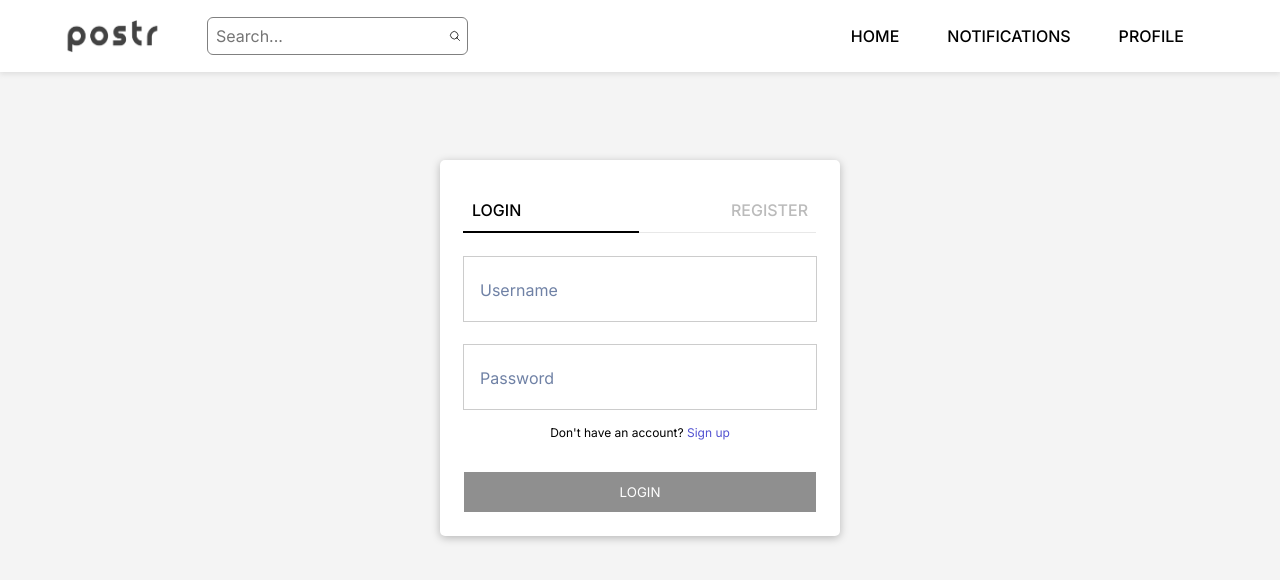
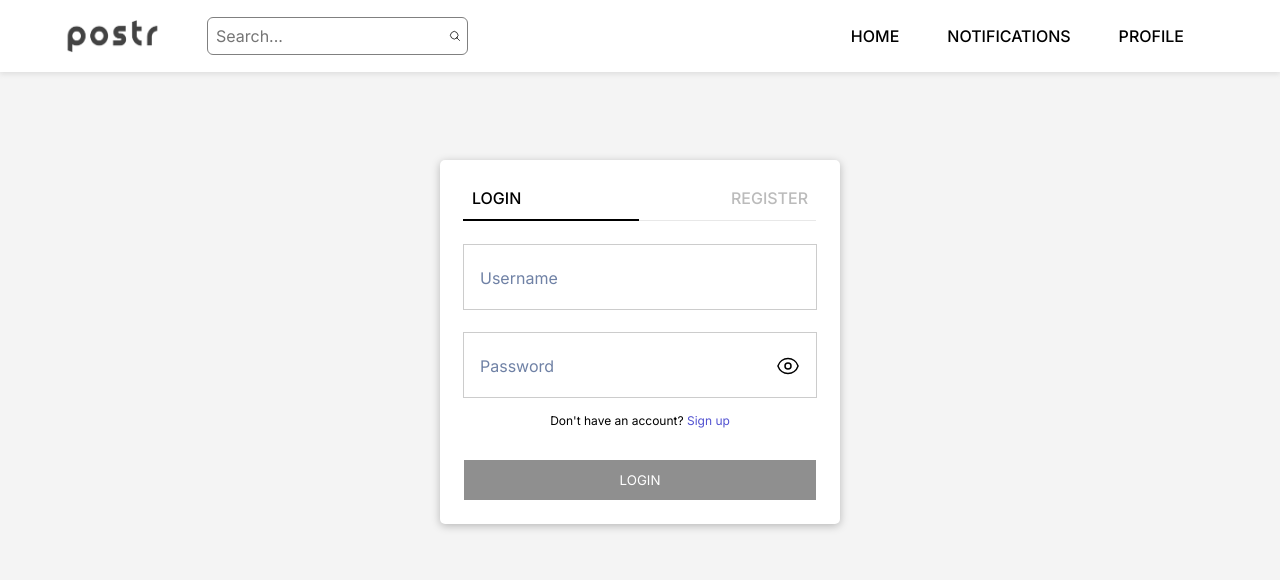
Before and after one commit to danielyuenhx/postr-frontend, a React (Create React App) app: page / in a window 1280 px wide. Shown: the top 580 px of the page. Built offline with nearby package versions, Linux system fonts and the light colour scheme.

Commit message:
added hide and reveal feature for password field in login

```diff
--- a/package.json
+++ b/package.json
@@ -15,6 +15,7 @@
     "react": "^18.2.0",
     "react-dark-mode-toggle": "^0.2.0",
     "react-dom": "^18.2.0",
+    "react-redux": "^8.0.2",
     "react-scripts": "5.0.1",
     "typescript": "^4.8.2",
     "web-vitals": "^2.1.4"
--- a/public/index.html
+++ b/public/index.html
@@ -1,5 +1,4 @@
 <!DOCTYPE html>
-<html lang="en" className="font-poppins">
 	<head>
 		<meta charset="utf-8" />
 		<link rel="icon" href="%PUBLIC_URL%/favicon.ico" />
--- a/src/components/Header/SearchBar.tsx
+++ b/src/components/Header/SearchBar.tsx
@@ -14,12 +14,12 @@ const SearchBar = () => {
 				xmlns="http://www.w3.org/2000/svg"
 				fill="none"
 				viewBox="0 0 24 24"
-				stroke-width="1.5"
+				strokeWidth="1.5"
 				stroke="currentColor"
 			>
 				<path
-					stroke-linecap="round"
-					stroke-linejoin="round"
+					strokeLinecap="round"
+					strokeLinejoin="round"
 					d="M21 21l-5.197-5.197m0 0A7.5 7.5 0 105.196 5.196a7.5 7.5 0 0010.607 10.607z"
 				/>
 			</svg></button>
--- a/src/components/Login/Login.module.css
+++ b/src/components/Login/Login.module.css
@@ -1,9 +1,8 @@
 .card {
-	padding: 1.5rem 1.5rem;
+	padding: 0.75rem 1.5rem 1.5rem 1.5rem;
 	box-shadow: 0 2px 8px rgba(0, 0, 0, 0.25);
 	border-radius: 5px;
 	background-color: white;
-    margin: auto;
     max-width: 25rem;
     width: 90%;
     margin: 10rem auto;
--- a/src/components/Login/LoginInput.module.css
+++ b/src/components/Login/LoginInput.module.css
@@ -8,7 +8,7 @@
 	width: 100%;
 	height: 4rem;
 	border: none;
-    padding: 1.75rem 1rem 0.5rem 1rem;
+	padding: 1.75rem 3.25rem 0.5rem 1rem;
 	font-size: 1rem;
 	outline: 1px solid rgb(204, 204, 204);
 	transition: 0.1s ease-in-out;
@@ -25,7 +25,8 @@
 	left: 1rem;
 }
 
-.container:focus-within input, .container:hover input {
+.container:focus-within input,
+.container:hover input {
 	outline: 2px solid rgb(62, 62, 62);
 }
 
@@ -37,3 +38,13 @@
 .container .filled {
 	transform: translate(0, 0.75rem) scale(0.8);
 }
+
+.hide {
+    position: absolute;
+    top: 1.3rem;
+    right: 1rem;
+}
+
+.hide svg {
+	width: 1.5rem;
+}
--- a/src/components/Login/LoginInput.tsx
+++ b/src/components/Login/LoginInput.tsx
@@ -10,14 +10,57 @@ type Props = {
 };
 
 const LoginInput = (props: Props) => {
+    const [isHidden, setIsHidden] = useState(true);
+
 	return (
 		<div className={styles.container}>
-			<label className={props.value && styles.filled}>{props.label}</label>
+			<label className={props.value && styles.filled}>
+				{props.label}
+			</label>
 			<input
-				type={props.type}
+				type={isHidden ? props.type : 'text'}
 				value={props.value}
 				onChange={props.onChange}
 			/>
+			{props.type == 'password' && (
+				<div className={styles.hide}>
+					{isHidden && <svg
+						xmlns="http://www.w3.org/2000/svg"
+						fill="none"
+						viewBox="0 0 24 24"
+						stroke-width="1.5"
+						stroke="currentColor"
+						className="w-6 h-6"
+                        onClick={setIsHidden.bind(null, false)}
+					>
+						<path
+							stroke-linecap="round"
+							stroke-linejoin="round"
+							d="M2.036 12.322a1.012 1.012 0 010-.639C3.423 7.51 7.36 4.5 12 4.5c4.638 0 8.573 3.007 9.963 7.178.07.207.07.431 0 .639C20.577 16.49 16.64 19.5 12 19.5c-4.638 0-8.573-3.007-9.963-7.178z"
+						/>
+						<path
+							stroke-linecap="round"
+							stroke-linejoin="round"
+							d="M15 12a3 3 0 11-6 0 3 3 0 016 0z"
+						/>
+					</svg>}
+					{!isHidden && <svg
+						xmlns="http://www.w3.org/2000/svg"
+						fill="none"
+						viewBox="0 0 24 24"
+						stroke-width="1.5"
+						stroke="currentColor"
+						className="w-6 h-6"
+                        onClick={setIsHidden.bind(null, true)}
+					>
+						<path
+							stroke-linecap="round"
+							stroke-linejoin="round"
+							d="M3.98 8.223A10.477 10.477 0 001.934 12C3.226 16.338 7.244 19.5 12 19.5c.993 0 1.953-.138 2.863-.395M6.228 6.228A10.45 10.45 0 0112 4.5c4.756 0 8.773 3.162 10.065 7.498a10.523 10.523 0 01-4.293 5.774M6.228 6.228L3 3m3.228 3.228l3.65 3.65m7.894 7.894L21 21m-3.228-3.228l-3.65-3.65m0 0a3 3 0 10-4.243-4.243m4.242 4.242L9.88 9.88"
+						/>
+					</svg>}
+				</div>
+			)}
 		</div>
 	);
 };
```
Also changed, not shown: 1 other file (tests, documents, lock files or other folders). Lines whose indentation alone changed are shown as unchanged.
